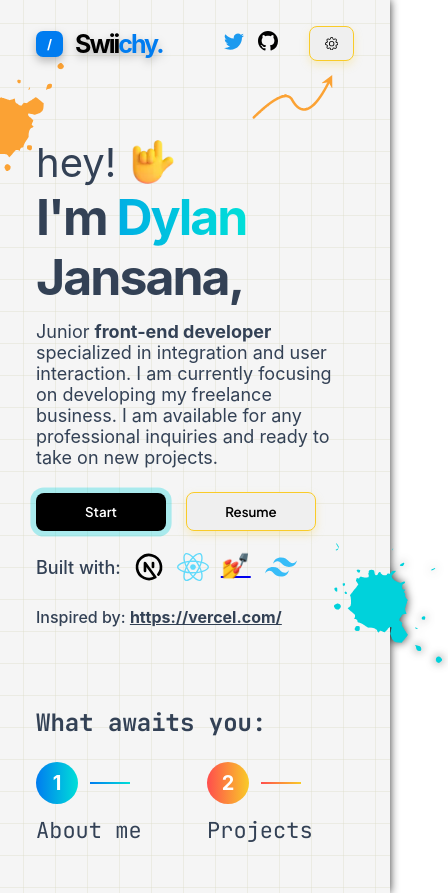
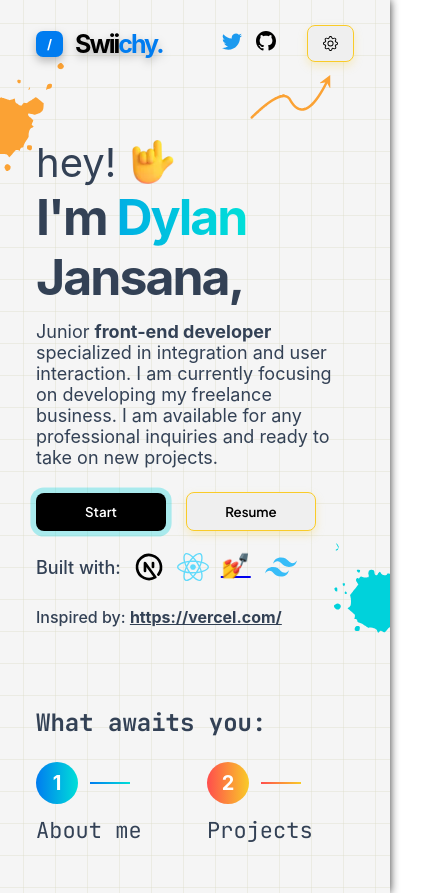
Before and after one commit to SwiichyCode/--portfolio-v2, a Next.js app: page / in a window 390 px wide. Shown: the whole page, 448 px wide, since content can reach past the window. Built offline with nearby package versions, Linux system fonts and the light colour scheme.

Commit message:
fix: responsive height, feat: add more animation on home page, add state gestion for tool access button

```diff
--- a/components/common/ButtonRainbow.jsx
+++ b/components/common/ButtonRainbow.jsx
@@ -32,6 +32,8 @@ export const ButtonRainbow = ({ onClick, themes, mWidth, children }) => {
 };
 
 const StyledRainbowButton = styled(StyledButton)`
+  display: flex;
+  align-items: center;
   width: 100%;
   max-width: ${(props) => `${props.mWidth}px`};
   filter: ${(props) => props.currentTheme.theme};
--- a/components/common/SocialArrow.jsx
+++ b/components/common/SocialArrow.jsx
@@ -13,7 +13,7 @@ const Container = styled.img`
   width: 100%;
   z-index: -2;
 
-  @media (max-width: 1110px) {
+  @media screen and (max-width: 880px) {
     display: block;
     width: 150px;
     left: -0px;
--- a/components/common/Splash.jsx
+++ b/components/common/Splash.jsx
@@ -1,5 +1,6 @@
 import React from "react";
 import styled from "styled-components";
+import { motion } from "framer-motion";
 
 const Svg = styled.svg`
   position: absolute;
@@ -12,9 +13,27 @@ const Svg = styled.svg`
   rotate: ${(props) => `${props.rotate}deg`};
 `;
 
-export const Splash = ({ colors, size, top, bottom, left, right, rotate }) => {
+export const Splash = ({
+  colors,
+  size,
+  top,
+  bottom,
+  left,
+  right,
+  rotate,
+  delay,
+}) => {
   return (
     <Svg
+      as={motion.svg}
+      // initial={{ opacity: 0, x: -100 }}
+      // animate={{ opacity: 1, x: 0 }}
+      initial={{ opacity: 0 }}
+      animate={{ opacity: 1 }}
+      transition={{
+        duration: 0.7,
+        delay: delay,
+      }}
       size={size}
       top={top}
       bottom={bottom}
--- a/components/common/Toggle.jsx
+++ b/components/common/Toggle.jsx
@@ -25,7 +25,6 @@ export const ToggleSwitchContainer = styled.div`
   box-shadow: 0 0 2px 0 rgba(10, 10, 10, 0.29);
   border-radius: 45px;
   background-color: #f5f5f5;
-  opacity: 0.6;
   z-index: 1000;
 
   @media screen and (max-width: 1110px) {
@@ -46,7 +45,6 @@ export const ToggleSwitchContainer = styled.div`
     cursor: pointer;
     width: 60px;
     height: 30px;
-    background: var(--main-purple);
     border-radius: 100px;
     position: relative;
     transition: all 200ms ease-in-out;
@@ -62,7 +60,7 @@ export const ToggleSwitchContainer = styled.div`
     height: 22px;
     border-radius: 45px;
     transition: 0.2s;
-    background: var(--white);
+    background: var(--color-white);
     box-shadow: 0 0 2px 0 rgba(10, 10, 10, 0.29);
   }
 
--- a/components/common/ToolsAccessButton.jsx
+++ b/components/common/ToolsAccessButton.jsx
@@ -1,20 +1,43 @@
 import React from "react";
+import styled from "styled-components";
 import useStore from "@/stores/backgroundStore";
 import { useWindowSize } from "@/hooks/useWindowSize";
 import { BsGear } from "react-icons/bs";
+import { MdClose } from "react-icons/md";
 import { ButtonRainbow } from "@/components/common/ButtonRainbow";
 import { rainbowBtnTheme } from "@/styles/themes";
 
 export const ToolsAccessButton = () => {
   const size = useWindowSize();
+  const toolsActive = useStore((state) => state.toolsActive);
   const toggleTools = useStore((state) => state.toggleTools);
 
   return (
-    <>
+    <Container>
       <ButtonRainbow onClick={toggleTools} themes={rainbowBtnTheme}>
-        <BsGear />
-        {size.width > 1110 && <span>Quick Access</span>}
+        {toolsActive ? (
+          <MdClose className="icon" />
+        ) : (
+          <BsGear className="icon" />
+        )}
+
+        {size.width > 1110 && (
+          <span>{toolsActive ? "Close tools" : "Tools access"}</span>
+        )}
       </ButtonRainbow>
-    </>
+    </Container>
   );
 };
+
+const Container = styled.div`
+  button {
+    min-width: 14.7rem;
+
+    @media (max-width: 1110px) {
+      min-width: auto;
+    }
+  }
+  .icon {
+    font-size: 1.5rem;
+  }
+`;
--- a/components/layouts/Header.jsx
+++ b/components/layouts/Header.jsx
@@ -33,21 +33,7 @@ const Container = styled.header`
   align-items: center;
   justify-content: space-between;
   padding: 0 2.4rem;
-
-  img {
-    position: absolute;
-    top: 0;
-    left: -50px;
-    width: 100%;
-    z-index: -2;
-    display: none;
-    @media (max-width: 1110px) {
-      display: block;
-      width: 150px;
-      left: -0px;
-      bottom: 0;
-    }
-  }
+  transition: all 0.3s ease-in-out;
 
   /* backdrop-filter: blur(3px);
   -webkit-backdrop-filter: blur(3px); */
--- a/components/layouts/Navbar/index.jsx
+++ b/components/layouts/Navbar/index.jsx
@@ -1,4 +1,6 @@
 import Link from "next/link";
+import { motion } from "framer-motion";
+import { GroupMotion, ItemMotion } from "./motion";
 import * as S from "./styles";
 
 export const Navbar = () => {
@@ -13,9 +15,14 @@ export const Navbar = () => {
 
   return (
     <S.Navigation>
-      <S.List>
+      <S.List
+        as={motion.ul}
+        variants={GroupMotion}
+        initial="hidden"
+        animate="visible"
+      >
         {items.map((item, index) => (
-          <S.ItemList key={index}>
+          <S.ItemList as={motion.li} variants={ItemMotion} key={index}>
             <Link href={item.url}>{item.text}</Link>
           </S.ItemList>
         ))}
--- /dev/null
+++ b/components/layouts/Navbar/motion.js
@@ -0,0 +1,19 @@
+export const GroupMotion = {
+  hidden: { opacity: 1, scale: 0 },
+  visible: {
+    opacity: 1,
+    scale: 1,
+    transition: {
+      delayChildren: 0.3,
+      staggerChildren: 0.2,
+    },
+  },
+};
+
+export const ItemMotion = {
+  hidden: { y: -10, opacity: 0 },
+  visible: {
+    y: 0,
+    opacity: 1,
+  },
+};
--- a/components/layouts/Navbar/styles.js
+++ b/components/layouts/Navbar/styles.js
@@ -1,7 +1,7 @@
 import styled from "styled-components";
 
 export const Navigation = styled.nav`
-  @media screen and (max-width: 1110px) {
+  @media screen and (max-width: 880px) {
     display: none;
   }
 `;
--- a/components/pages/Hero/index.jsx
+++ b/components/pages/Hero/index.jsx
@@ -6,8 +6,9 @@ import { ButtonRainbow } from "@/components/common/ButtonRainbow";
 import { rainbowBtnTheme } from "@/styles/themes";
 import { useGradientTransition } from "@/hooks/useGradientTransition";
 import { useWindowSize } from "@/hooks/useWindowSize";
+import { HrefLink } from "@/components/common/HrefLink";
+import { motion } from "framer-motion";
 import * as S from "./styles";
-import { HrefLink } from "@/components/common/HrefLink";
 
 export const Hero = () => {
   const transitionColor = useGradientTransition(5000);
@@ -32,6 +33,7 @@ export const Hero = () => {
         top={size.width > 550 ? 0 : -30}
         left={size.width > 550 ? 50 : -20}
         right={size.width > 550 ? null : 0}
+        delay={0.5}
       />
       <Splash
         colors="#00D2DB"
@@ -39,16 +41,30 @@ export const Hero = () => {
         bottom={230}
         right={size.width > 550 ? 50 : 0 || size.width < 550 ? -70 : 0}
         rotate={90}
+        delay={1}
       />
       <div className="hero-header">
         <span>hey!</span>
-        <S.Welcome src="/love-you-gesture.webp" />
+        <S.Welcome
+          as={motion.img}
+          initial={{ opacity: 0, rotate: -20 }}
+          animate={{ opacity: 1 }}
+          whileInView={{ rotate: 20 }}
+          transition={{
+            duration: 1,
+            repeat: 2,
+            repeatType: "reverse",
+            delay: 3,
+            opacity: 1,
+          }}
+          src="/love-you-gesture.webp"
+        />
       </div>
       <div className="hero-body">
-        <h1>
+        <motion.h1>
           I'm <span className="firstName">Dylan</span>{" "}
           <span className="secondName">Jansana,</span>
-        </h1>
+        </motion.h1>
         <p>
           Junior <strong>front-end developer</strong> specialized in integration
           and user interaction. I am currently focusing on developing my
--- a/components/pages/Tools.jsx
+++ b/components/pages/Tools.jsx
@@ -1,4 +1,3 @@
-import React from "react";
 import styled from "styled-components";
 import { motion } from "framer-motion";
 
@@ -21,6 +20,7 @@ export const Tools = ({ toolsState }) => {
 };
 
 const Container = styled.div`
+  display: none;
   position: fixed;
   top: 0;
   left: 0;
--- a/pages/_app.js
+++ b/pages/_app.js
@@ -14,9 +14,11 @@ export default function App({ Component, pageProps }) {
     <Container backgroundState={backgroundState}>
       <GlobalStyle />
 
-      <RemoveScroll>
-        <Tools toolsState={toolsState} />
-      </RemoveScroll>
+      {toolsState && (
+        <RemoveScroll>
+          <Tools toolsState={toolsState} />
+        </RemoveScroll>
+      )}
 
       <AppWrapper>
         <Header />
@@ -53,13 +55,14 @@ const Container = styled.div`
   background-color: #f5f5f5;
   filter: drop-shadow(0 0 0.5rem rgba(0, 0, 0, 0.8));
   padding: 0 4.8rem;
+  overflow: hidden;
 
   @media (max-width: 1110px) {
     padding: 0 2.4rem;
-    /* height: 100vh; */
+    height: 100vh;
   }
 
-  @media screen and (max-width: 550px) {
+  @media screen and (max-width: 450px) {
     padding: 0 1.2rem;
     height: 100%;
   }
```
